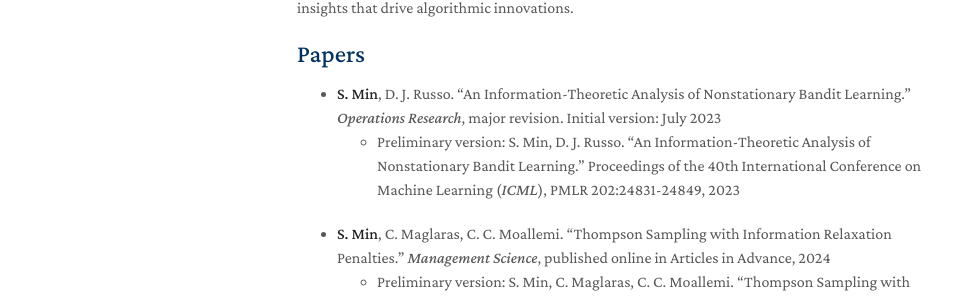
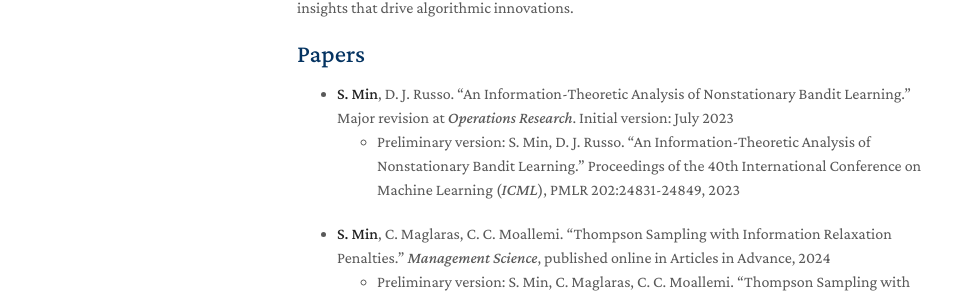
Before and after one commit to mskyt88/mskyt88.github.io, a Jekyll site: the page built from index.md, in a window 1280 px wide and 900 px high. Shown: the part 373-671 px from the top of the window, without its empty margins (173-1151 px from the left). Built offline with Jekyll 4.4.1, drawn with Linux system fonts in a browser that asks for light colours; a style sheet for code colours, icons or effects is not loaded; our own code applies the rules of GitHub Pages for plain Markdown files.

```diff
--- a/index.md
+++ b/index.md
@@ -12,7 +12,7 @@ I earned my undergraduate degree in Electrical Engineering from SNU and my Ph.D.
 
 ## Papers
 
-- **S. Min**, D. J. Russo. "An Information-Theoretic Analysis of Nonstationary Bandit Learning." *Operations Research*, major revision. Initial version: July 2023
+- **S. Min**, D. J. Russo. "An Information-Theoretic Analysis of Nonstationary Bandit Learning." Major revision at *Operations Research*. Initial version: July 2023
   - Preliminary version: S. Min, D. J. Russo. "An Information-Theoretic Analysis of Nonstationary Bandit Learning." Proceedings of the 40th International Conference on Machine Learning (*ICML*), PMLR 202:24831-24849, 2023
 
 - **S. Min**, C. Maglaras, C. C. Moallemi. "Thompson Sampling with Information Relaxation Penalties." *Management Science*, published online in Articles in Advance, 2024
```
